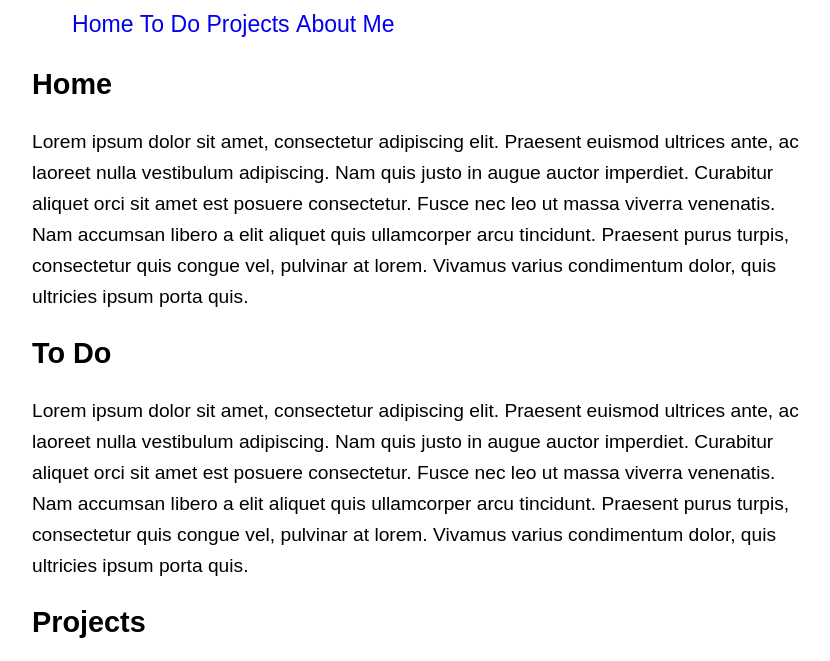
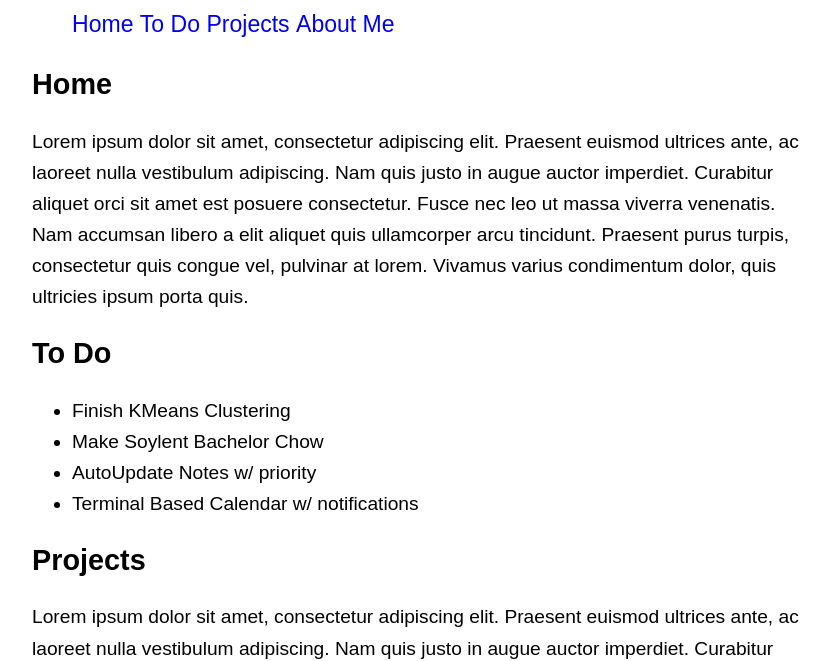
Before and after one commit to philipfranchi/philipfranchi.com.v0, a plain HTML site: page index.html in a window 1280 px wide. Shown: the part 85-746 px from the top of the page, without its empty margins (224-1054 px from the left). Drawn offline with Linux system fonts and the light colour scheme.

Commit message:
Added REAL todos

```diff
--- a/index.html
+++ b/index.html
@@ -23,9 +23,12 @@
 	</div>
 	<div class="section">
 		<h2><a name="todo">To Do</a></h2>
-		<p>Lorem ipsum dolor sit amet, consectetur adipiscing elit. Praesent euismod ultrices ante, ac laoreet nulla vestibulum adipiscing. Nam quis justo in augue auctor imperdiet. Curabitur aliquet orci sit amet est posuere consectetur. Fusce nec leo ut massa viverra venenatis. Nam accumsan libero a elit aliquet quis ullamcorper arcu tincidunt. Praesent purus turpis, consectetur quis congue vel, pulvinar at lorem. Vivamus varius condimentum dolor, quis ultricies ipsum porta quis.
-
-		</p>
+	    <ul>
+            <li>Finish KMeans Clustering</li>
+            <li>Make Soylent Bachelor Chow</li>
+            <li>AutoUpdate Notes w/ priority</li>
+            <li>Terminal Based Calendar w/ notifications</li>
+        </ul>
 	</div>
 	<div class="section">
 		<h2><a name="projects">Projects</a></h2>
```
